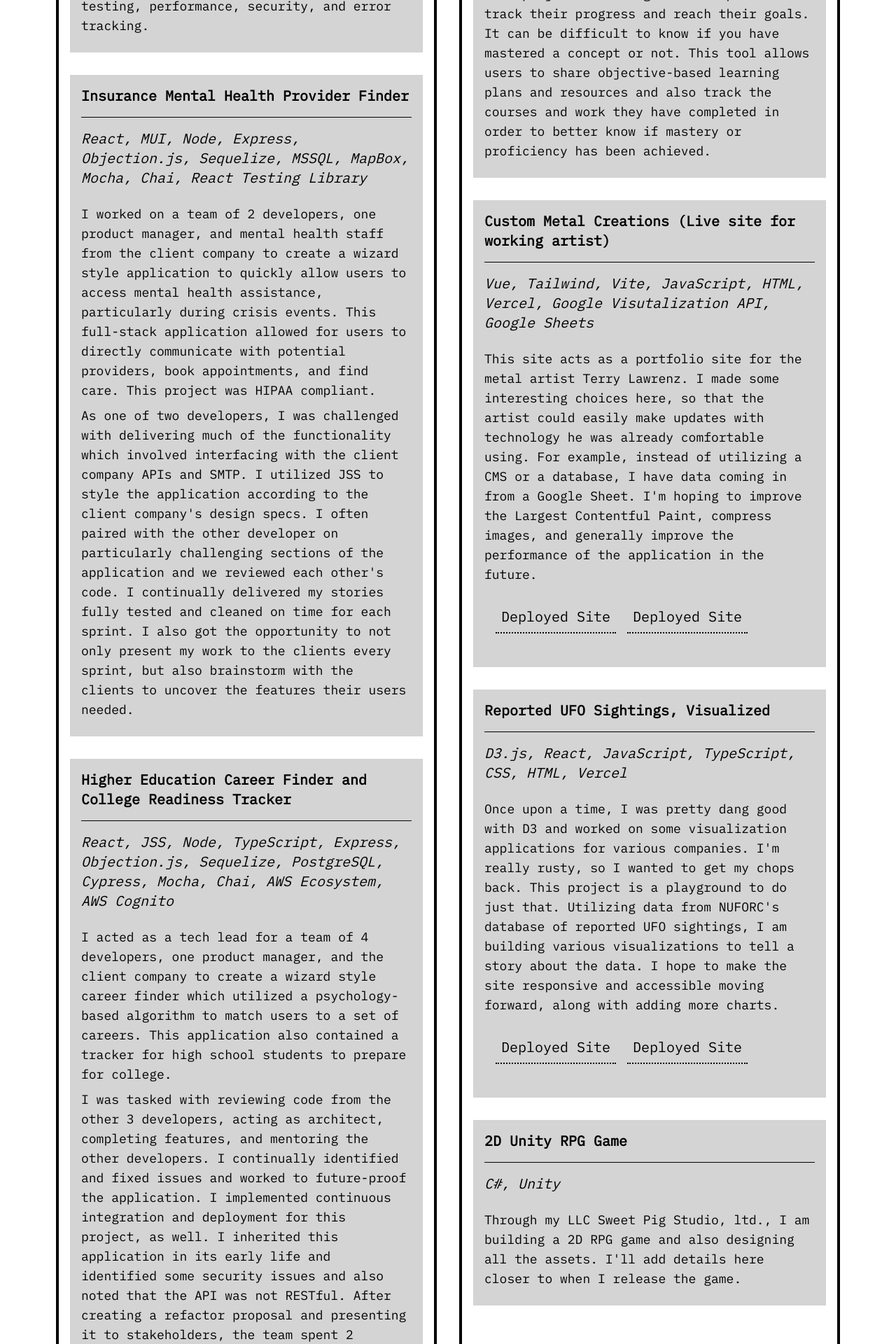
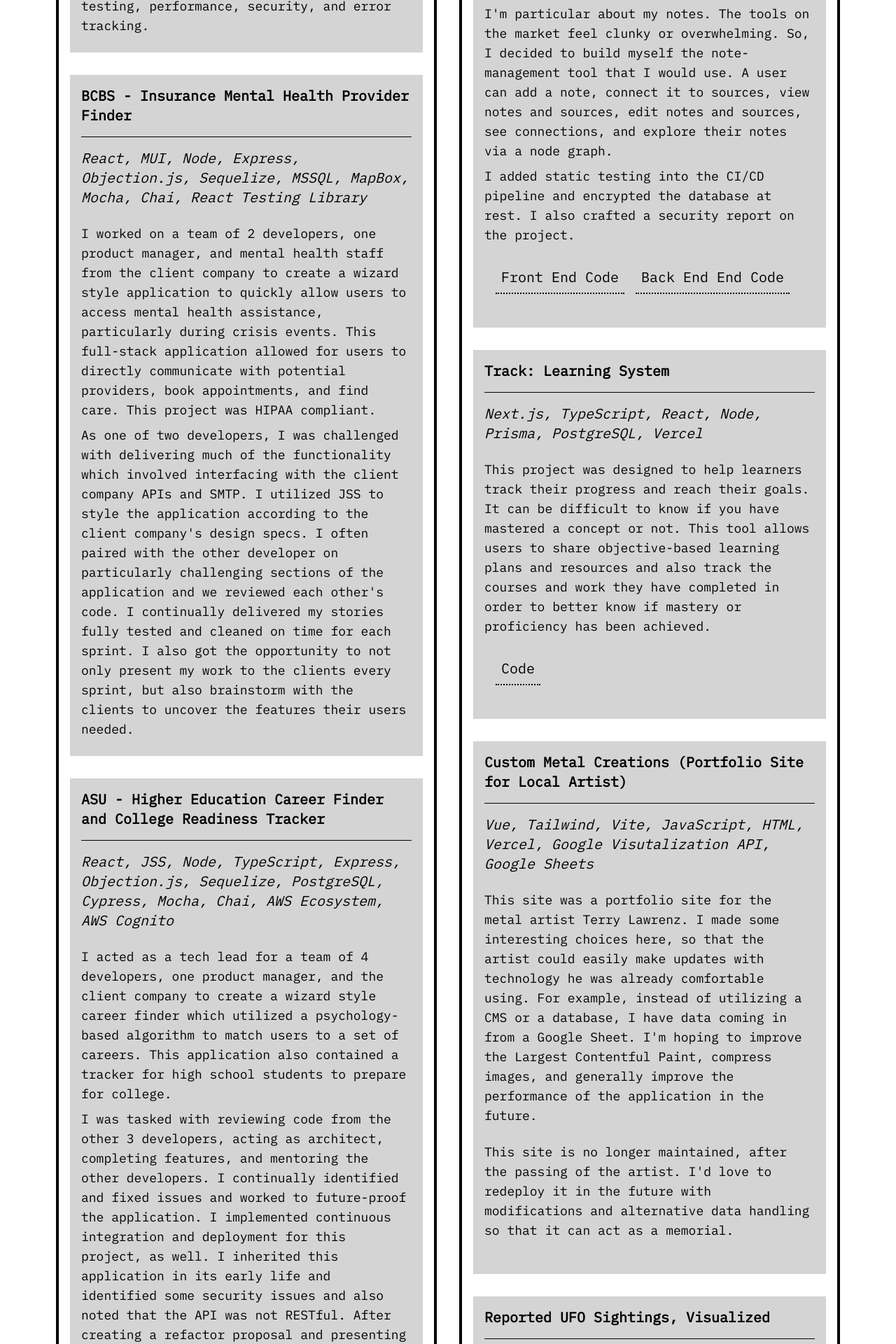
Before and after one commit to CassandraGoose/portfolio-2025, a React (Vite) app: page / in a window 1280 px wide. Shown: the part 3920-5840 px from the top of the page at 70% size. Built offline with nearby package versions, Linux system fonts and the light colour scheme.

Commit message:
update projects

```diff
--- a/src/components/PersonalProjectsCard.tsx
+++ b/src/components/PersonalProjectsCard.tsx
@@ -21,6 +21,37 @@ function PersonalProjectsCard() {
     >
       <ul className="m-4 flex flex-col gap-4">
         <ListItemCard
+          title="ZK - A Zettlekasten App"
+          subtitle="TypeScript, React, Node.js, Hono, Drizzle, PostgreSQL - SAST, CI/CD, DB Encryption"
+        >
+          <p className="my-2 text-lg">
+            I'm particular about my notes. The tools on the market feel clunky
+            or overwhelming. So, I decided to build myself the note-management
+            tool that I would use. A user can add a note, connect it to sources,
+            view notes and sources, edit notes and sources, see connections, and
+            explore their notes via a node graph.
+          </p>
+          <p className="my-2 text-lg">
+            I added static testing into the CI/CD pipeline and encrypted the database at rest. I also crafted a security report on the project.
+          </p>
+          <div className="flex pt-4 pb-8">
+            <LinkButton
+              href="https://github.com/CassandraGoose/ZK-FE"
+              external
+              className="ml-4"
+            >
+              Front End Code
+            </LinkButton>
+            <LinkButton
+              href="https://github.com/CassandraGoose/ZK-BE"
+              external
+              className="ml-4"
+            >
+              Back End End Code
+            </LinkButton>
+          </div>
+        </ListItemCard>
+        <ListItemCard
           title="Track: Learning System"
           subtitle="Next.js, TypeScript, React, Node, Prisma, PostgreSQL, Vercel"
         >
@@ -32,35 +63,33 @@ function PersonalProjectsCard() {
             they have completed in order to better know if mastery or
             proficiency has been achieved.
           </p>
+          <div className="flex pt-4 pb-8">
+            <LinkButton
+              href="https://github.com/CassandraGoose/track-learning-system"
+              external
+              className="ml-4"
+            >
+              Code
+            </LinkButton>
+          </div>
         </ListItemCard>
         <ListItemCard
-          title="Custom Metal Creations (Live site for working artist)"
+          title="Custom Metal Creations (Portfolio Site for Local Artist)"
           subtitle="Vue, Tailwind, Vite, JavaScript, HTML, Vercel, Google Visutalization API, Google Sheets"
         >
           <p className="my-2 text-lg">
-            This site acts as a portfolio site for the metal artist Terry
-            Lawrenz. I made some interesting choices here, so that the artist
-            could easily make updates with technology he was already comfortable
-            using. For example, instead of utilizing a CMS or a database, I have
-            data coming in from a Google Sheet. I'm hoping to improve the
-            Largest Contentful Paint, compress images, and generally improve the
+            This site was a portfolio site for the metal artist Terry Lawrenz. I
+            made some interesting choices here, so that the artist could easily
+            make updates with technology he was already comfortable using. For
+            example, instead of utilizing a CMS or a database, I have data
+            coming in from a Google Sheet. I'm hoping to improve the Largest
+            Contentful Paint, compress images, and generally improve the
             performance of the application in the future.
           </p>
-          <div className="flex pt-4 pb-8">
-            <LinkButton
-              href="https://custommetalcreations.live/"
-              external
-              className="ml-4"
-            >
-              Deployed Site
-            </LinkButton>
-            <LinkButton
-              href="https://github.com/CassandraGoose/custom-metal-creations-2023"
-              external
-              className="ml-4"
-            >
-              Deployed Site
-            </LinkButton>
+          <div className="flex pt-4 pb-8 text-lg">
+            This site is no longer maintained, after the passing of the artist.
+            I'd love to redeploy it in the future with modifications and
+            alternative data handling so that it can act as a memorial.
           </div>
         </ListItemCard>
         <ListItemCard
@@ -89,16 +118,31 @@ function PersonalProjectsCard() {
               external
               className="ml-4"
             >
-              Deployed Site
+              Code
             </LinkButton>
           </div>
         </ListItemCard>
-        <ListItemCard title="2D Unity RPG Game" subtitle="C#, Unity">
+        <ListItemCard
+          title="RATS.BAS - A homage to Gorillas.BAS, a well-loved MS-DOS Game"
+          subtitle="TypeScript, Phaser.js, React, Vite, "
+        >
           <p className="my-2 text-lg">
-            Through my LLC Sweet Pig Studio, ltd., I am building a 2D RPG game
-            and also designing all the assets. I'll add details here closer to
-            when I release the game.
+            I never submitted the talk to a CFP, but I prepared this Phaser game
+            for a Phaser and Web Technologies talk that I intended to give at
+            DenverScript. I loved playing Gorillas.BAS with my dad as a child
+            and decided to recreate it with Rats in New York (with pizza) to aid
+            in walking through how any JS/TS developer can quickly pick up
+            Phaser to build games and have fun.
           </p>
+          <div className="flex pt-4 pb-8">
+            <LinkButton
+              href="https://github.com/CassandraGoose/rats.bas"
+              external
+              className="ml-4"
+            >
+              Code
+            </LinkButton>
+          </div>
         </ListItemCard>
       </ul>
       <div className="flex justify-center align-center p-4">
--- a/src/components/ProjectsCard.tsx
+++ b/src/components/ProjectsCard.tsx
@@ -22,7 +22,7 @@ function ProjectsCard() {
     >
       <ul className="m-4 flex flex-col gap-4">
         <ListItemCard
-          title="Physical Location Personel Management System Dashboard"
+          title="SurePass - Physical Location Personel Management System Dashboard"
           subtitle="TypeScript, React, MUI, Vite, Axios, Zod, Sentry, React Testing Library, Playwright"
         >
           <p className="my-2 text-lg">
@@ -36,7 +36,7 @@ function ProjectsCard() {
           </p>
         </ListItemCard>
         <ListItemCard
-          title="Insurance Mental Health Provider Finder"
+          title="BCBS - Insurance Mental Health Provider Finder"
           subtitle="React, MUI, Node, Express, Objection.js, Sequelize, MSSQL, MapBox, Mocha, Chai, React Testing Library"
         >
           {" "}
@@ -63,7 +63,7 @@ function ProjectsCard() {
           </p>
         </ListItemCard>
         <ListItemCard
-          title="Higher Education Career Finder and College Readiness Tracker"
+          title="ASU - Higher Education Career Finder and College Readiness Tracker"
           subtitle="React, JSS, Node, TypeScript, Express, Objection.js, Sequelize, PostgreSQL, Cypress, Mocha, Chai, AWS Ecosystem, AWS Cognito"
         >
           <p className="my-2 text-lg">
@@ -87,7 +87,7 @@ function ProjectsCard() {
           </p>
         </ListItemCard>
         <ListItemCard
-          title="Law Enforcement and Prosecution Visualization and Charting"
+          title="PenLink - Law Enforcement and Prosecution Visualization and Charting"
           subtitle="Vue, Vuex, D3, Serverless, Vue Test Utils, AWS Ecosystem"
         >
           {" "}
@@ -105,7 +105,7 @@ function ProjectsCard() {
           </p>
         </ListItemCard>
         <ListItemCard
-          title="Building Efficiency Graphing Tool"
+          title="NREL - Building Efficiency Graphing Tool"
           subtitle="Vue, Vuex, D3, Karma"
         >
           {" "}
```
